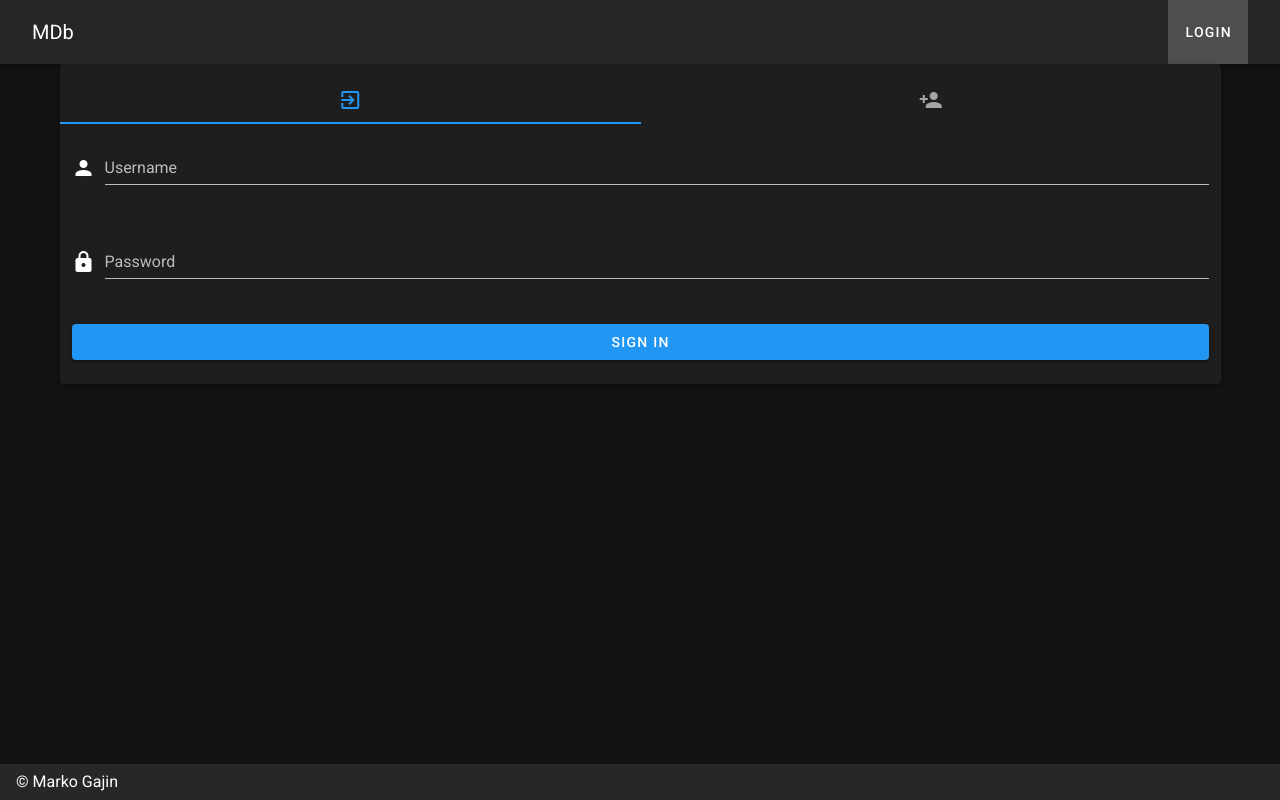
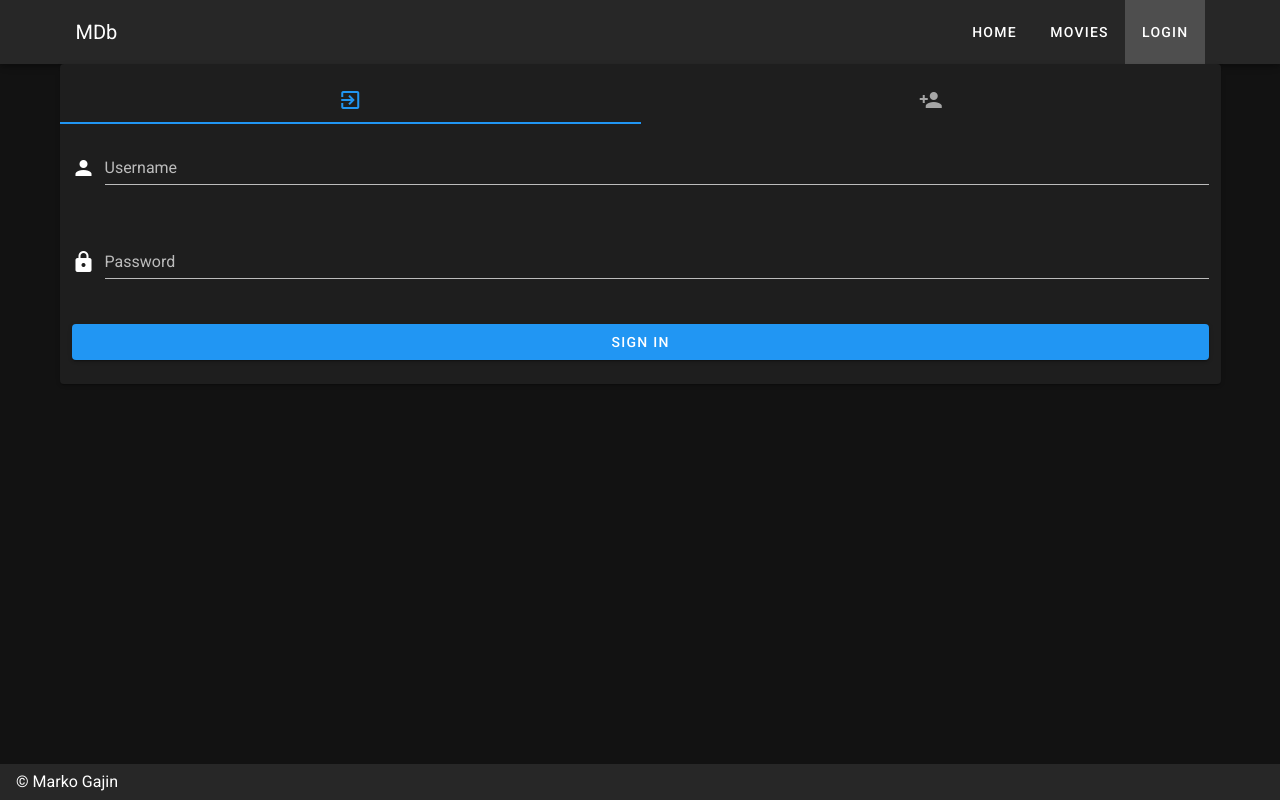
Before and after one commit to mgajin/MDb, a Vue app in the folder client/: page /login in a window 1280 px wide. Built offline with nearby package versions, Linux system fonts and the light colour scheme.

Commit message:
navigation fix

```diff
--- a/client/src/layouts/TheNavbar.vue
+++ b/client/src/layouts/TheNavbar.vue
@@ -1,6 +1,7 @@
 <template>
     <div>
         <v-app-bar>
+            <v-container>
                 <v-toolbar dark flat>
                     <v-toolbar-title>
                         <router-link to="/" tag="span" style="cursor: pointer">MDb</router-link>
@@ -27,6 +28,7 @@
                         ></v-btn>
                     </v-toolbar-items>
                 </v-toolbar>
+            </v-container>
         </v-app-bar>
         <v-navigation-drawer v-model="drawer" absolute temporary>
             <v-list nav dense>
@@ -48,7 +50,11 @@ export default {
     name: 'TheNavbar',
     data() {
         return {
-            drawer: false
+            drawer: false,
+            links: [
+                { icon: '', title: 'Home', link: '/' },
+                { icon: '', title: 'Movies', link: '/movies' }
+            ]
         }
     },
     computed: {
@@ -64,7 +70,7 @@ export default {
                     { icon: '', title: 'Login', link: '/login' }
                 ]
             }
-            return items
+            return [...this.links, ...items]
         }
     },
     methods: {
--- a/client/src/views/Profile.vue
+++ b/client/src/views/Profile.vue
@@ -54,9 +54,11 @@ export default {
         ReviewCard
     },
     watch: {
-        // getWatchlist: function () {
-        //     this.GET_WATCHLIST(this.getToken)
-        // }
+        getToken: function (value) {
+            if (!value) {
+                this.$router.push('/')
+            }
+        }
     },
     computed: mapGetters(['getToken', 'getWatchlist', 'getUserReviews']),
     methods: {
@@ -68,8 +70,13 @@ export default {
     },
     created() {
         const token = this.getToken
-        this.GET_WATCHLIST(token)
-        this.GET_USER_REVIEWS(token)
+
+        if (!token) {
+            this.$router.push('/login')
+        } else {
+            this.GET_WATCHLIST(token)
+            this.GET_USER_REVIEWS(token)
+        }
     }
 }
 </script>
```
Lines whose indentation alone changed are shown as unchanged.
